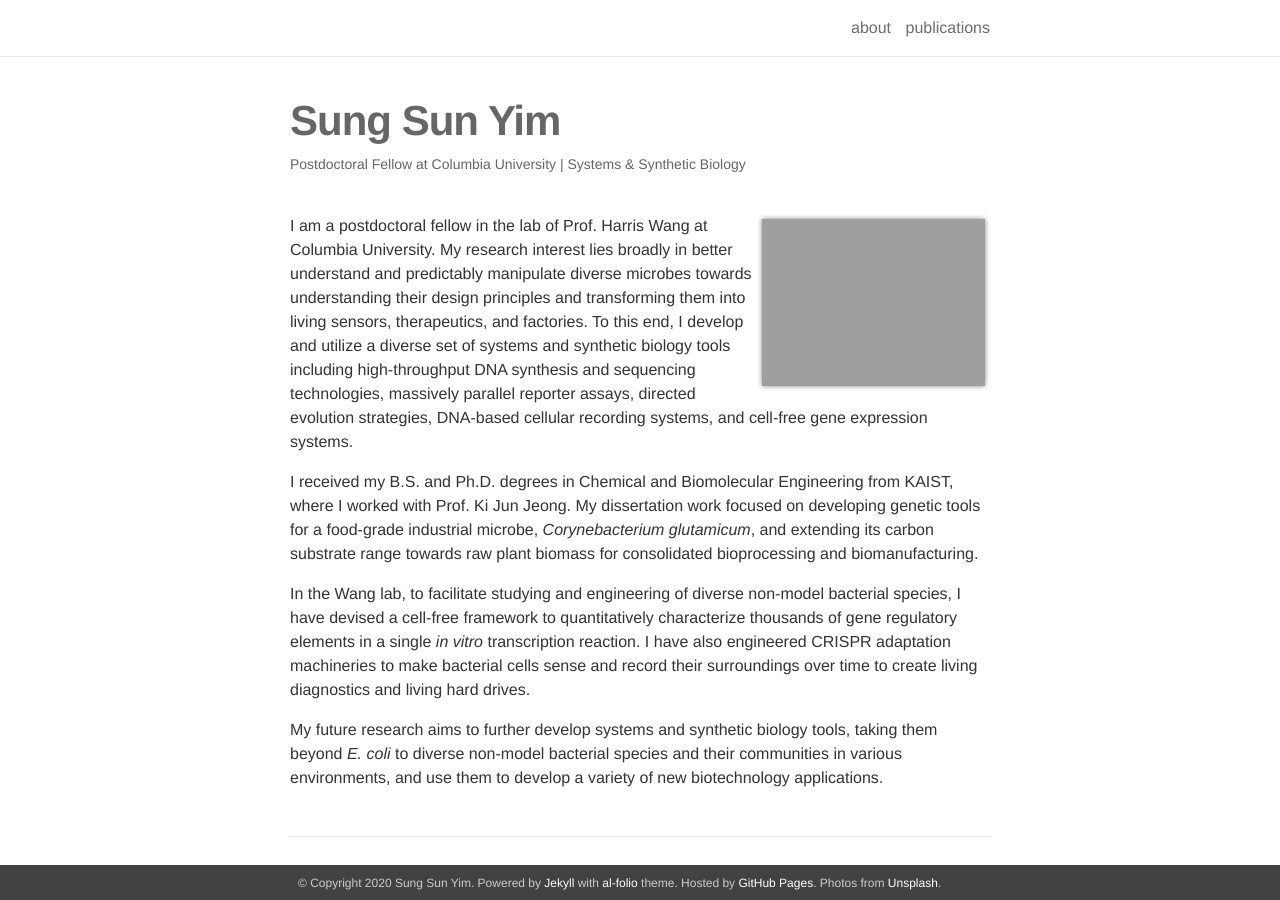
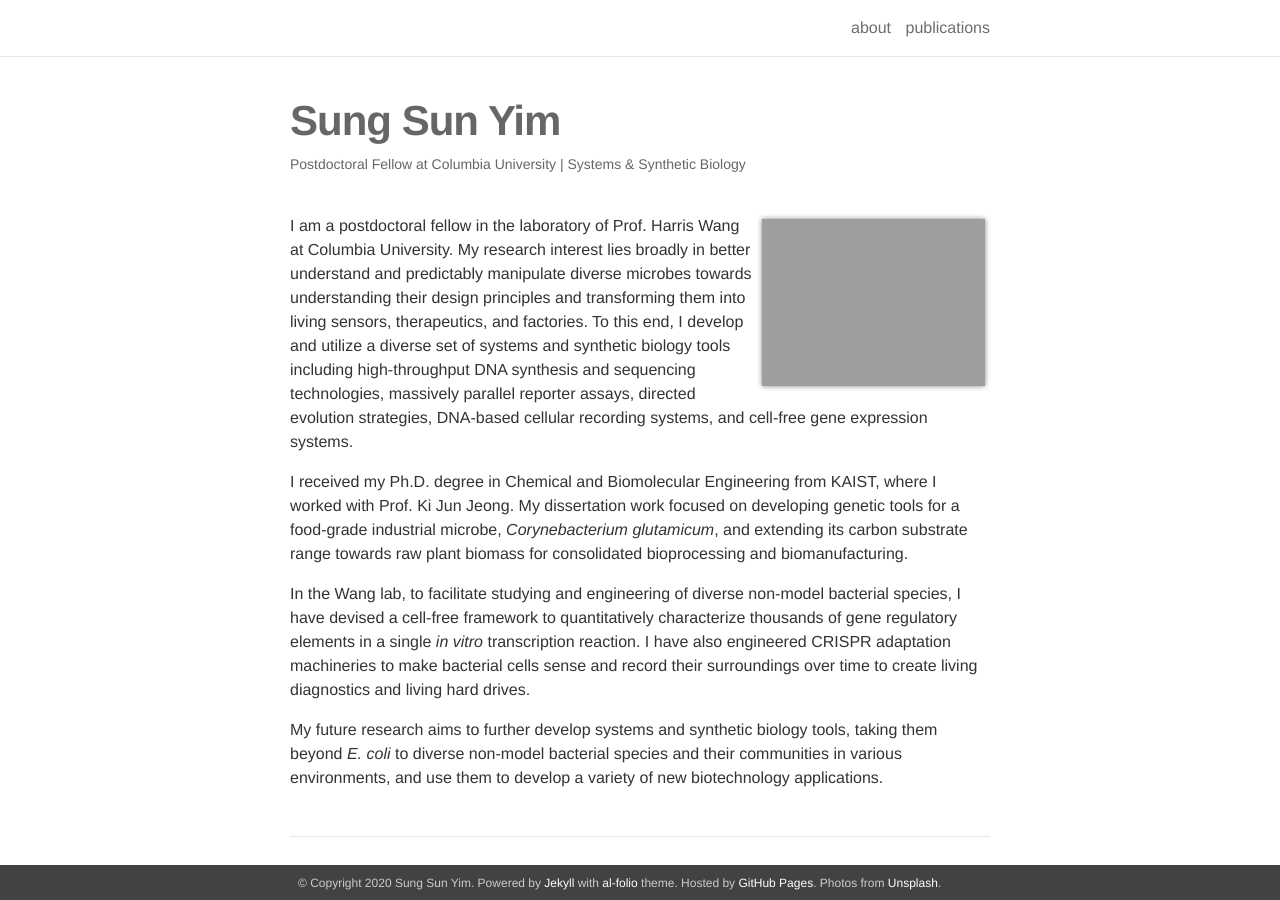
Before and after one commit to ssyim/ssyim.github.io, a Jekyll site: the page built from _pages/1_about.md, in a window 1280 px wide and 900 px high. Built offline with Jekyll 4.4.1, drawn with Linux system fonts in a browser that asks for light colours; some web fonts are replaced.

Commit message:
Update 1_about.md

```diff
--- a/_pages/1_about.md
+++ b/_pages/1_about.md
@@ -12,9 +12,9 @@ news: true
 social: true
 ---
 
-I am a postdoctoral fellow in the lab of Prof. Harris Wang at Columbia University. My research interest lies broadly in better understand and predictably manipulate diverse microbes towards understanding their design principles and transforming them into living sensors, therapeutics, and factories. To this end, I develop and utilize a diverse set of systems and synthetic biology tools including high-throughput DNA synthesis and sequencing technologies, massively parallel reporter assays, directed evolution strategies, DNA-based cellular recording systems, and cell-free gene expression systems.
+I am a postdoctoral fellow in the laboratory of Prof. Harris Wang at Columbia University. My research interest lies broadly in better understand and predictably manipulate diverse microbes towards understanding their design principles and transforming them into living sensors, therapeutics, and factories. To this end, I develop and utilize a diverse set of systems and synthetic biology tools including high-throughput DNA synthesis and sequencing technologies, massively parallel reporter assays, directed evolution strategies, DNA-based cellular recording systems, and cell-free gene expression systems.
 
-I received my B.S. and Ph.D. degrees in Chemical and Biomolecular Engineering from KAIST, where I worked with Prof. Ki Jun Jeong. My dissertation work focused on developing genetic tools for a food-grade industrial microbe, <i>Corynebacterium glutamicum</i>, and extending its carbon substrate range towards raw plant biomass for consolidated bioprocessing and biomanufacturing.
+I received my Ph.D. degree in Chemical and Biomolecular Engineering from KAIST, where I worked with Prof. Ki Jun Jeong. My dissertation work focused on developing genetic tools for a food-grade industrial microbe, <i>Corynebacterium glutamicum</i>, and extending its carbon substrate range towards raw plant biomass for consolidated bioprocessing and biomanufacturing.
 
 In the Wang lab, to facilitate studying and engineering of diverse non-model bacterial species, I have devised a cell-free framework to quantitatively characterize thousands of gene regulatory elements in a single <i>in vitro</i> transcription reaction. I have also engineered CRISPR adaptation machineries to make bacterial cells sense and record their surroundings over time to create living diagnostics and living hard drives.
 
```
